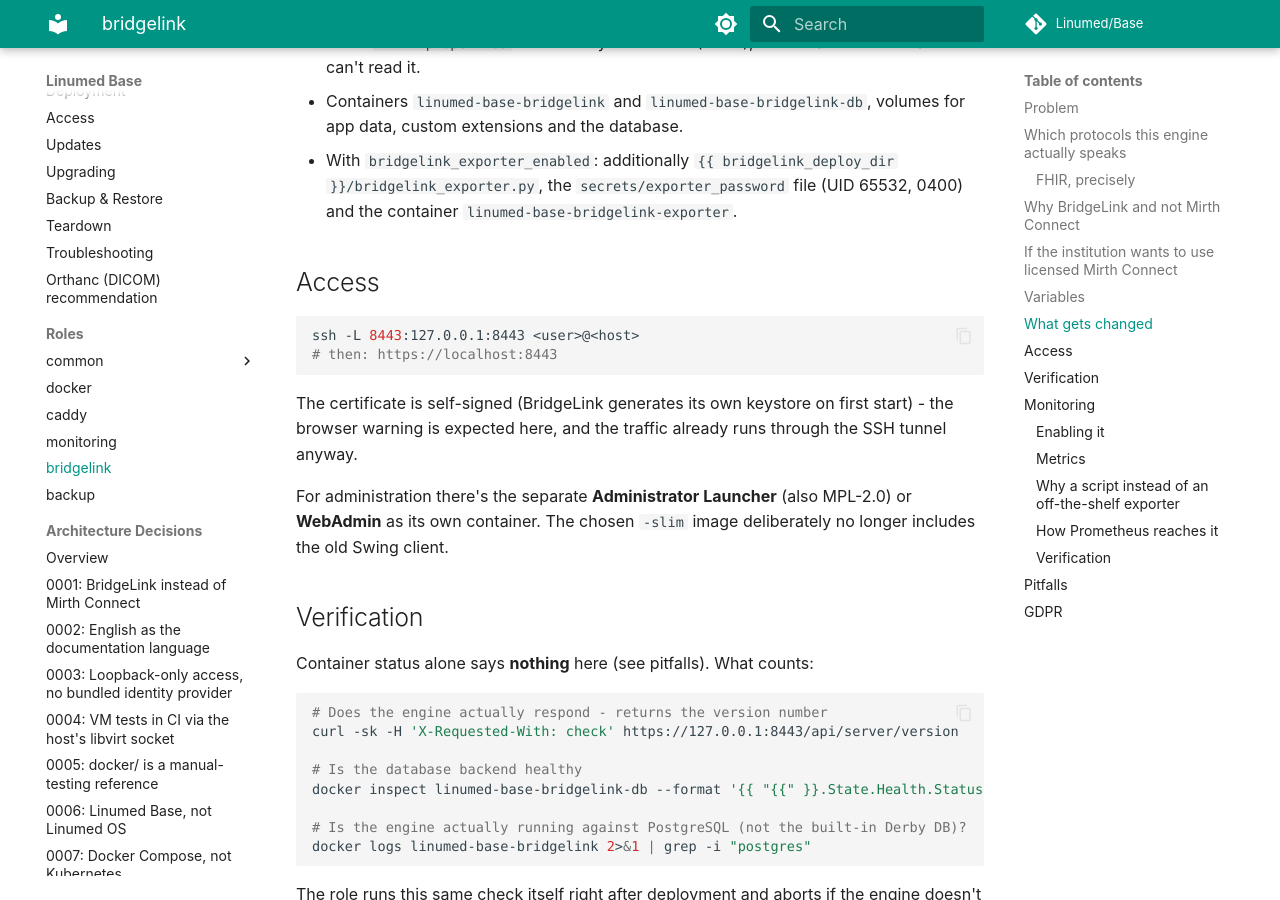
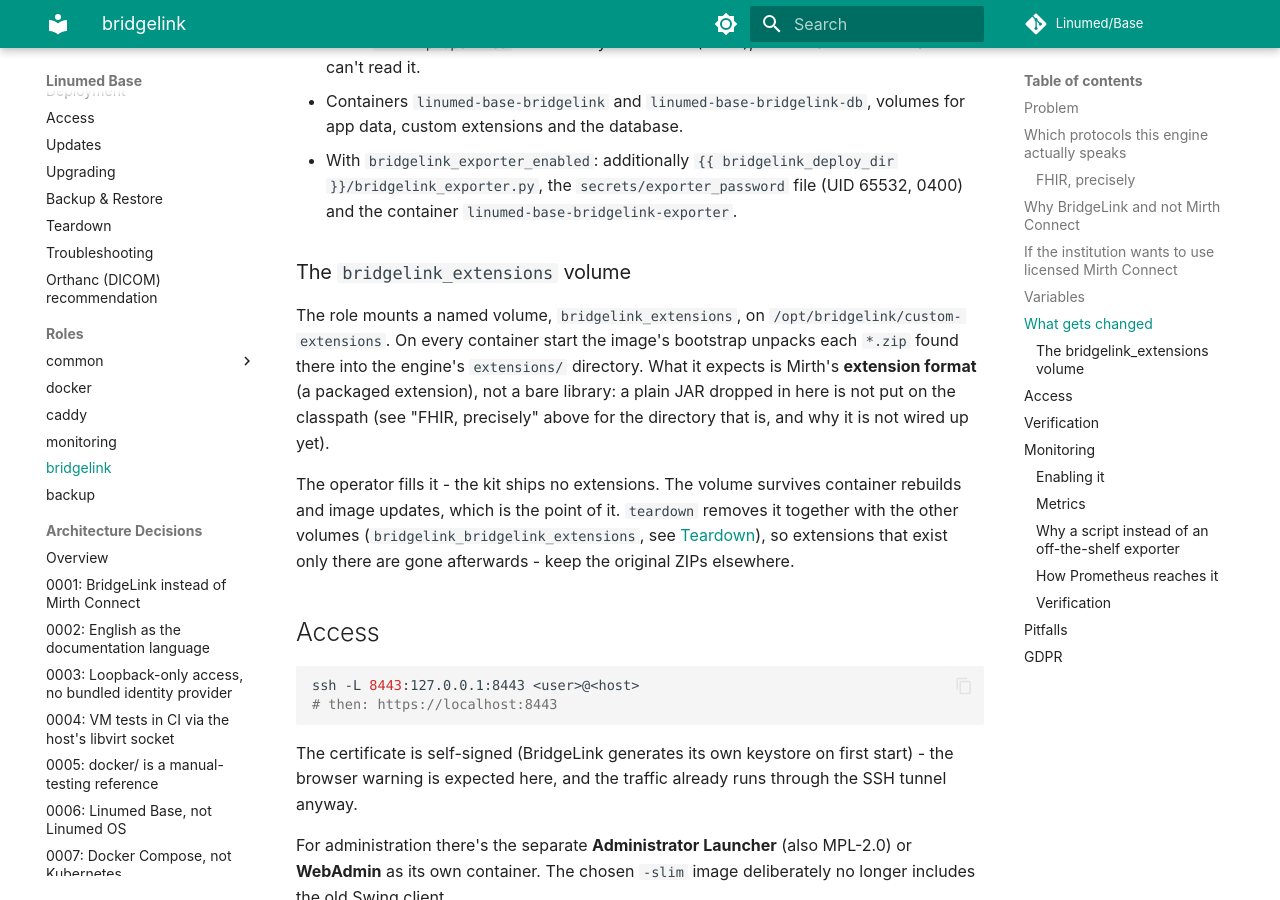
Before and after one commit to Linumed/Base, an MkDocs documentation site: the page built from docs/roles/bridgelink.md, in a window 1280 px wide and 900 px high, scrolled down 4164 px. Built offline with MkDocs 1.6.1 and Material for MkDocs 9.7.7, drawn with Linux system fonts in a browser that asks for light colours; comment, search, counter and statistics services are not loaded.

Commit message:
Docs: bridgelink_extensions erklärt (#98)

```diff
--- a/docs/roles/bridgelink.md
+++ b/docs/roles/bridgelink.md
@@ -135,6 +135,21 @@
   `{{ bridgelink_deploy_dir }}/bridgelink_exporter.py`, the
   `secrets/exporter_password` file (UID 65532, 0400) and the container
   `linumed-base-bridgelink-exporter`.
+
+### The `bridgelink_extensions` volume
+
+The role mounts a named volume, `bridgelink_extensions`, on `/opt/bridgelink/custom-extensions`.
+On every container start the image's bootstrap unpacks each `*.zip` found there into the
+engine's `extensions/` directory. What it expects is Mirth's **extension format** (a
+packaged extension), not a bare library: a plain JAR dropped in here is not put on the
+classpath (see "FHIR, precisely" above for the directory that is, and why it is not wired
+up yet).
+
+The operator fills it - the kit ships no extensions. The volume survives container
+rebuilds and image updates, which is the point of it. `teardown` removes it together with
+the other volumes (`bridgelink_bridgelink_extensions`, see
+[Teardown](../operations/teardown.md)), so extensions that exist only there are gone
+afterwards - keep the original ZIPs elsewhere.
 
 ## Access
 
```
Also changed, not shown: CHANGELOG.md (+6 -0 lines).
